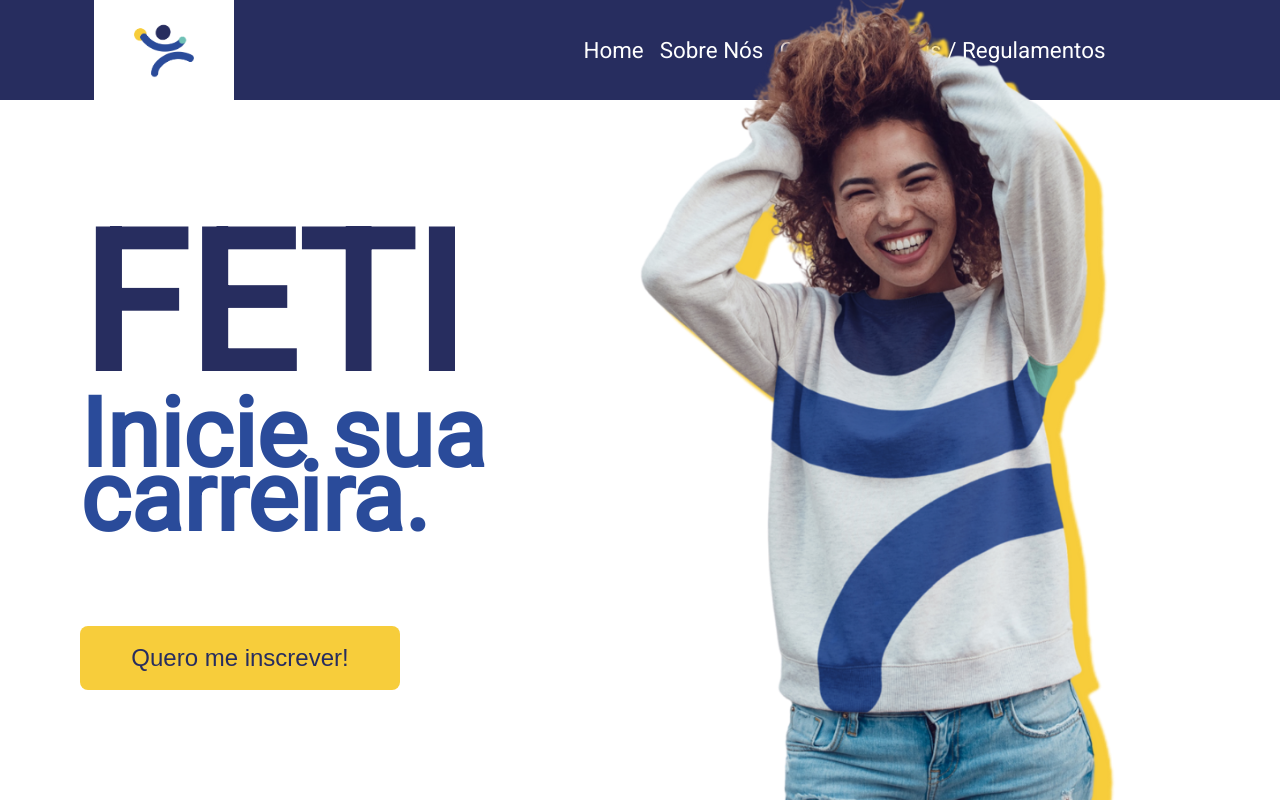
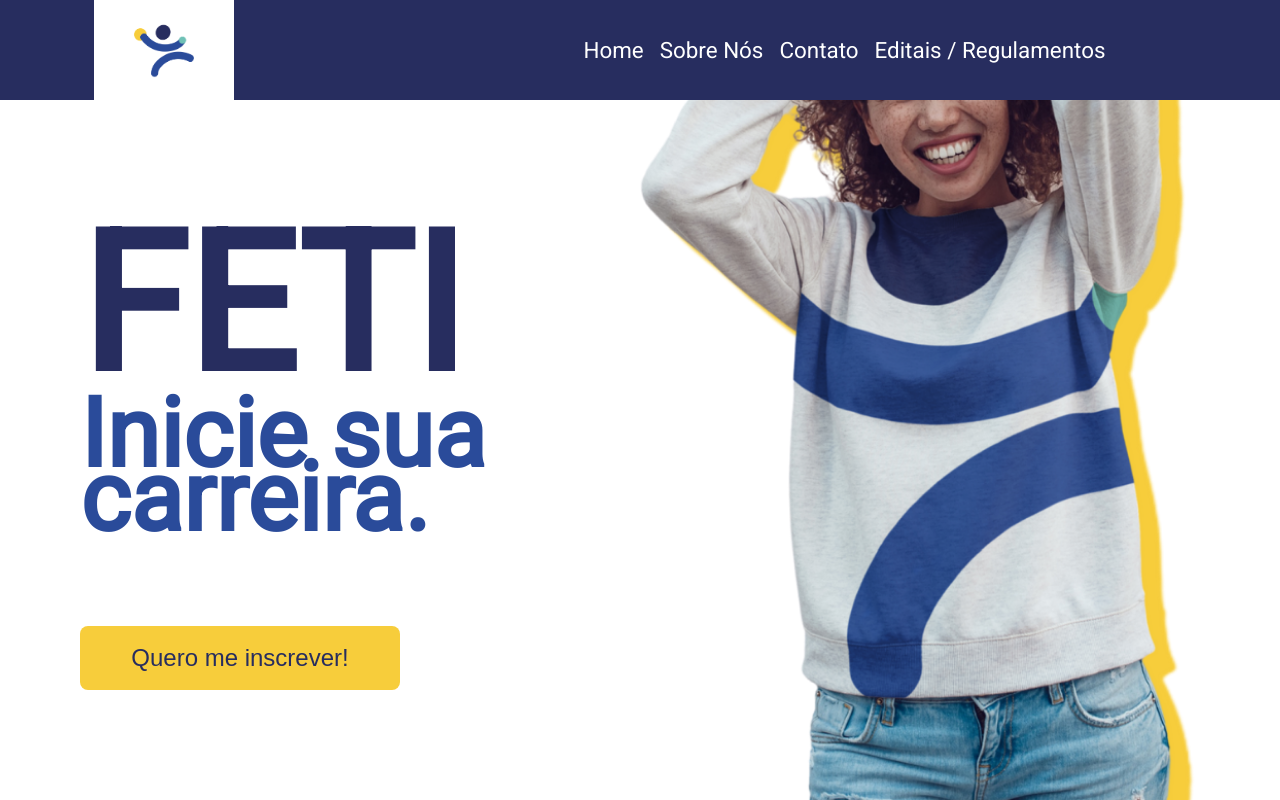
Before and after one commit to equipeFeti/feti-web, a PHP site: page / in a window 1280 px wide. Run offline with PHP 8.4, Linux system fonts and the light colour scheme; some libraries are stand-ins or nearby versions.

Commit message:
responsive: media breakpoints

```diff
--- a/index.html
+++ b/index.html
@@ -45,10 +45,10 @@
         <div class="main-img">
           <img src="./assets/estudante.png" alt="estudante feti" />
         </div>
+
       </div>
+
     </main>
-
-
     <script src="script.js"></script>
   </body>
 </html>
--- a/styles/medias.css
+++ b/styles/medias.css
@@ -1,7 +1,12 @@
 /* Small devices (landscape phones, 576px and up) */
-@media (max-width: 575.98px) { }
+@media (max-width: 575.98px) {
 
-@media (min-width: 576px) {  }
+}
+
+@media (min-width: 576px) {
+
+
+ }
 
 /* Medium devices (tablets, 768px and up) */
 @media (min-width: 768px) {  }
@@ -10,7 +15,14 @@
 @media (min-width: 992px) {  }
 
 /* Extra large devices (large desktops, 1200px and up) */
-@media (min-width: 1200px) {  }
+@media (min-width: 1200px) {
+
+  .main-img img {
+    width: 100%;
+    position: absolute;
+    bottom: 0;
+  }
+ }
 
 
 
--- a/styles/style.css
+++ b/styles/style.css
@@ -178,16 +178,19 @@ header {
   filter: brightness(0.9);
   box-shadow: 10px 10px 1px var(--cian);
 }
-
-.main-img{
+.main-img {
   flex: 1;
+  height: calc(100vh - 100px);
+  width: 50%;
+  position: relative;
 }
 
 .main-img img {
+  width: 100%;
   position: absolute;
-  bottom: 0rem;
-  width: 30rem;
+  bottom: 0;
 }
+
 .section-wrapper{
   width:100%;
   max-width: 1200px;
```
